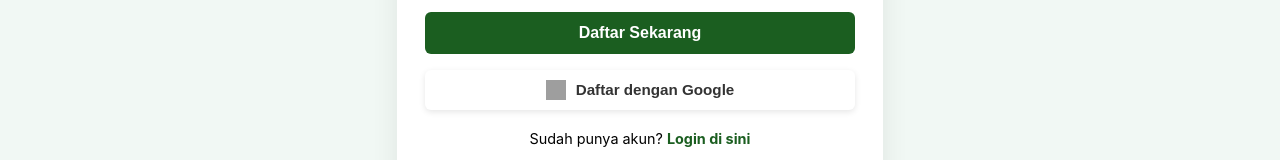
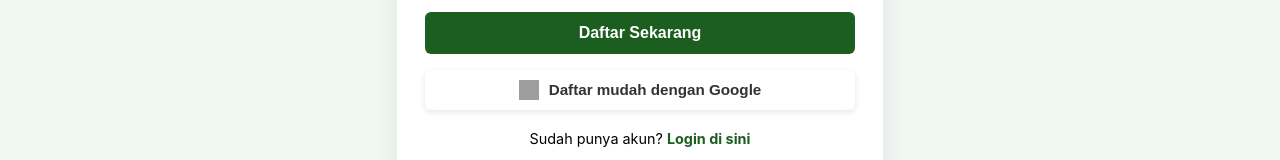
Before and after one commit to komposID/komposid-web, a React (Create React App) app: page /signup in a window 1280 px wide. Shown: the part 532-692 px from the top of the page. Built offline with nearby package versions, Linux system fonts and the light colour scheme; no server answers; grey boxes are pictures that could not be loaded.

Commit message:
Trigger Webhook ke Netlify

```diff
--- a/src/pages/Signup.js
+++ b/src/pages/Signup.js
@@ -92,7 +92,7 @@ function Signup() {
               alt="Google"
               style={styles.icon}
             />
-            Daftar dengan Google
+            Daftar mudah dengan Google
           </button>
         </div>
 
```
